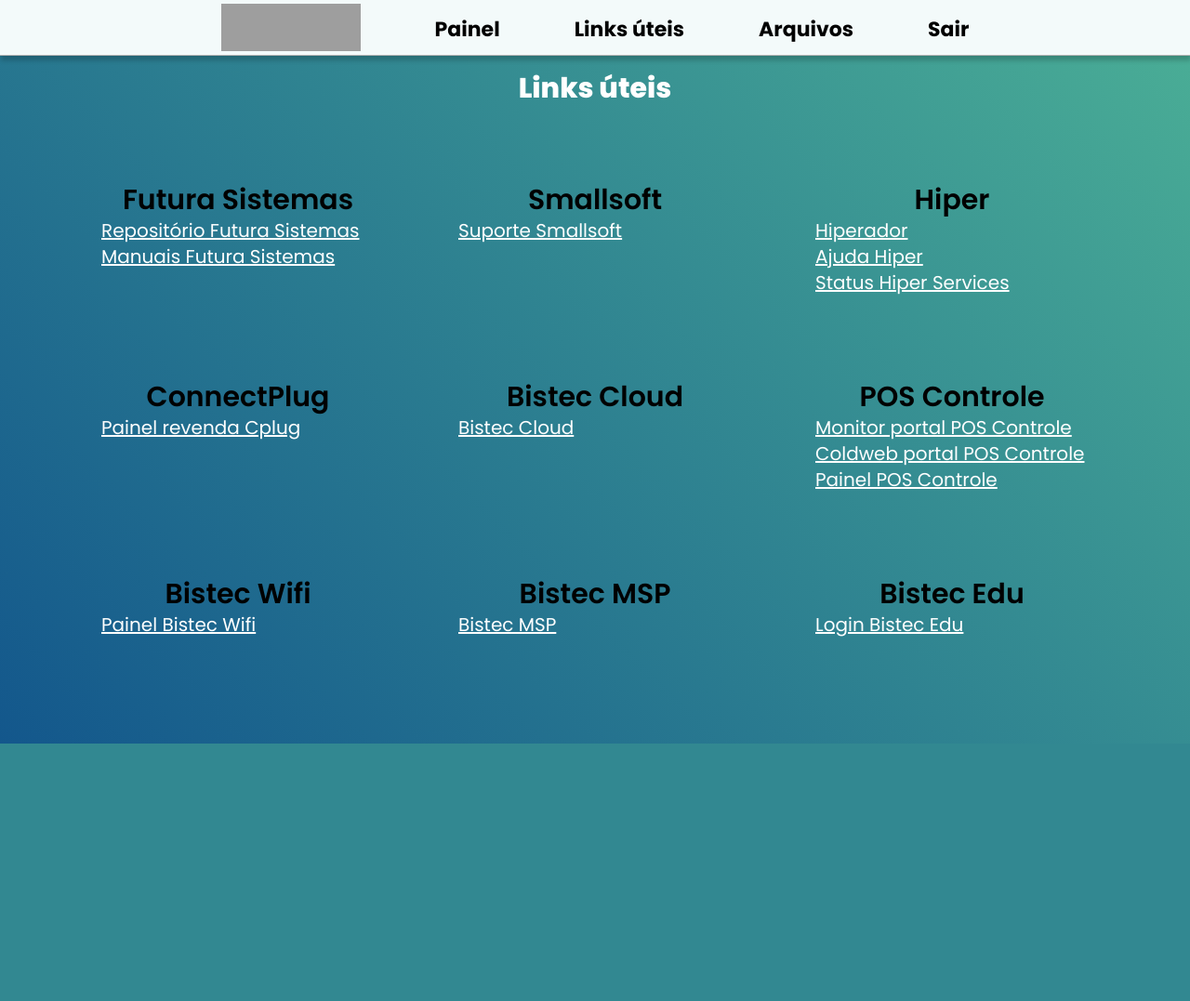
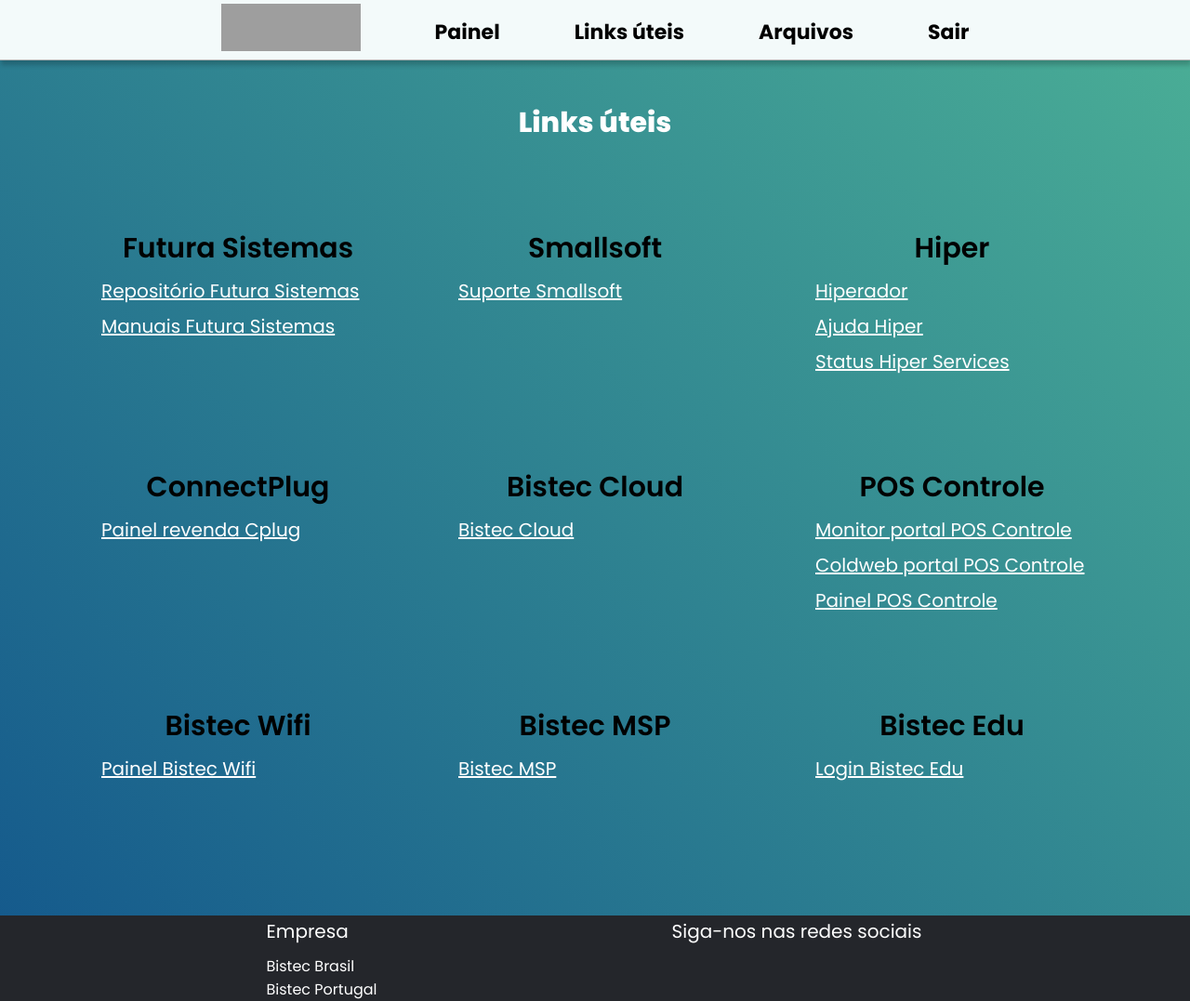
Before and after one commit to pesantanafraga/PrjGerenciadorArquivos, a PHP site: page /linksuteis.php in a window 1280 px wide. Shown: the whole page at 93% size. Before the commit the page ends 800 px from the top, so only its background shows below. Run offline with PHP 8.4, Linux system fonts and the light colour scheme; the visitor is signed in with stand-in values (Sample User, id 1); some libraries are stand-ins or nearby versions; grey boxes are pictures that could not be loaded.

Commit message:
footer repositorio

```diff
--- a/arquivos.php
+++ b/arquivos.php
@@ -34,6 +34,7 @@ require 'ftpCredenciais.php';
         ?>
     </div>
 
+    <?php include('footer.php'); ?>
     <button onclick="topFunction()" id="myBtn" title="Go to top">Voltar para cima</button>
     <script src="./js/main.js"></script>
     <script src="https://code.iconify.design/3/3.1.0/iconify.min.js"></script>
--- a/css/reset.css
+++ b/css/reset.css
@@ -23,9 +23,6 @@ article, aside, details, figcaption, figure,
 footer, header, hgroup, menu, nav, section {
 	display: block;
 }
-body {
-	line-height: 1;
-}
 ol, ul {
 	list-style: none;
 }
--- a/css/style.css
+++ b/css/style.css
@@ -9,7 +9,7 @@
 body{
     background: linear-gradient(45deg, #13578c, #4baf96);
     font-family: 'Poppins', sans-serif;
-    min-height: 100vh;
+    margin-top: 100px;
 }
 
 header {
@@ -36,7 +36,7 @@ header nav:first-child {
 h1{
     text-align: center;
     color: #fff;
-    padding-top: 80px;
+    padding-top: 10px;
     padding-bottom: 45px;
     font-size: 30px;
     font-weight: 800;
@@ -227,3 +227,26 @@ button[type=submit]:active {
 #myBtn:active {
     background-color: #fff; /* Add a dark-grey background on hover */
 }
+
+/* footer */
+
+.footer {
+    background-color: #24262b;
+    margin-top: 90px;
+}
+
+.footer h3 {
+    font-size: 20px;
+    color: #fff;
+    padding: 2px 2px 10px 0;
+}
+
+footer .container {
+    max-width: 80%;
+    margin: auto;
+}
+
+.row {
+    display: flex;
+    justify-content: space-around;
+}
--- a/footer.php
+++ b/footer.php
@@ -1,5 +1,24 @@
 <footer class="footer">
     <div class="container">
+        <div class="row">
+            <div class="footer-col">
+                <h3>Empresa</h3>
+                <ul>
+                <li><a href="">Bistec Brasil</a></li>
+                <li><a href="">Bistec Portugal</a></li>
+                </ul>
+            </div>
 
+            <div class="footer-col">
+                <h3>Siga-nos nas redes sociais</h3>
+                <div class="social-links">
+                    <a href="https://www.instagram.com/bistecweb/"><span class="iconify" data-icon="mdi:instagram" style="color: white; font-size: 30px"></span></a>
+                    <a href="https://www.facebook.com/Bistecweb/"><span class="iconify" data-icon="mdi:facebook" style="color: white; font-size: 30px"></span></a>
+                    <a href="https://www.linkedin.com/company/bistec?original_referer=https%3A%2F%2Fbistec.com.br%2F"><span class="iconify" data-icon="mdi:linkedin" style="color: white; font-size: 30px"></span></a>
+                    <a href="https://www.youtube.com/bistecweb"><span class="iconify" data-icon="mdi:youtube" style="color: white; font-size: 30px"></span></a>
+                </div>
+            </div>
+
+        </div>
     </div>
 </footer>
--- a/linksuteis.php
+++ b/linksuteis.php
@@ -60,8 +60,7 @@ include('protect.php');
             </div>
     </div>
 
-
-
+    <?php include('footer.php'); ?>
     <button onclick="topFunction()" id="myBtn" title="Go to top">Voltar para cima</button>
     <script src="./js/main.js"></script>
     <script src="https://code.iconify.design/3/3.1.0/iconify.min.js"></script>
--- a/painel.php
+++ b/painel.php
@@ -9,8 +9,7 @@ include('protect.php');
     <div class="containerpainel">
         <h1>Repositório Bistec - Início</h1>
 
-        <h3>Olá, <?php echo $_SESSION['nome'] ?><span class="iconify" data-icon="mdi:user" style="color: white; font-size: 38px"></span>, seja bem-vindo(a) ao nosso repositório.
-</h3>
+        <h3>Olá, <?php echo $_SESSION['nome'] ?><span class="iconify" data-icon="mdi:user" style="color: white; font-size: 38px"></span>, seja bem-vindo(a) ao nosso repositório.</h3>
 
         <h1>Upload de Arquivos</h1>
         <h2>Enviar arquivo:</h2> <br>
@@ -20,6 +19,7 @@ include('protect.php');
         </form>
     </div>
 
+    <?php include('footer.php'); ?>
     <script src="./js/main.js"></script>
 </body>
 </html>
```
